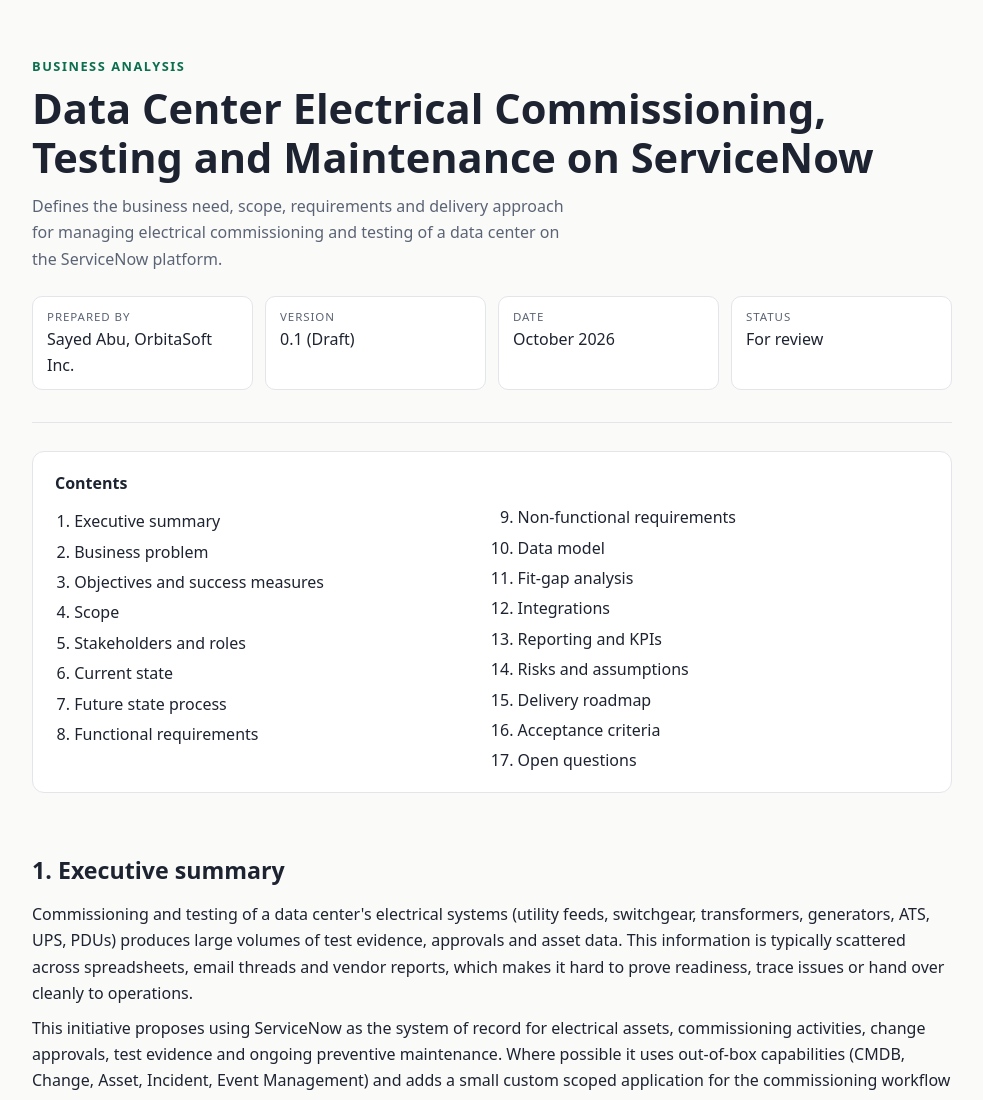
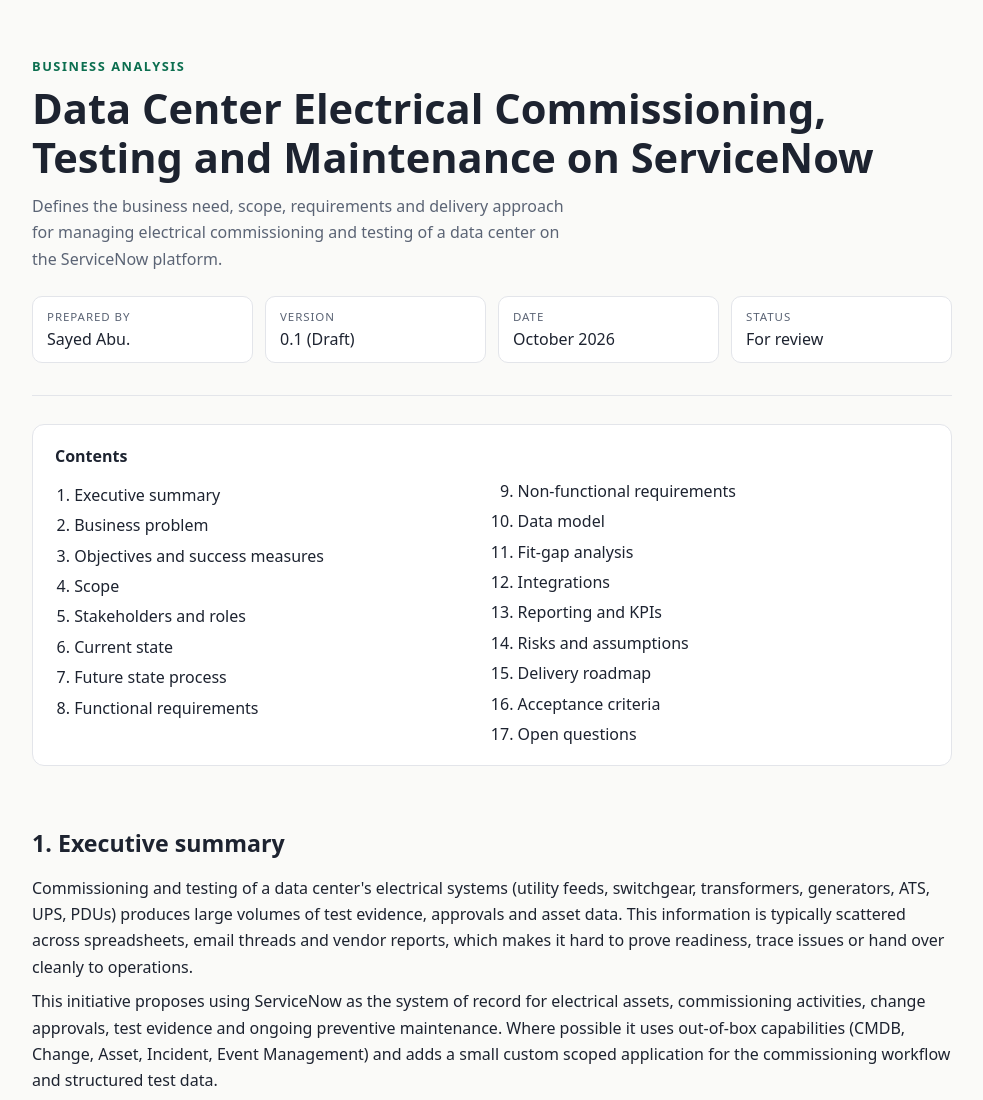
Before and after one commit to abusayed4ca/DataCenterNow, a plain HTML site: page Index.html.html in a window 1280 px wide. Shown: the top 1100 px of the page, without its empty margins (148-1131 px from the left). Drawn offline with Linux system fonts and the light colour scheme.

Commit message:
Update Index.html.html

```diff
--- a/Index.html.html
+++ b/Index.html.html
@@ -72,7 +72,7 @@
   <h1>Data Center Electrical Commissioning, Testing and Maintenance on ServiceNow</h1>
   <p class="sub">Defines the business need, scope, requirements and delivery approach for managing electrical commissioning and testing of a data center on the ServiceNow platform.</p>
   <div class="meta">
-    <div><span>Prepared by</span>Sayed Abu, OrbitaSoft Inc.</div>
+    <div><span>Prepared by</span>Sayed Abu.</div>
     <div><span>Version</span>0.1 (Draft)</div>
     <div><span>Date</span>October 2026</div>
     <div><span>Status</span>For review</div>
```
